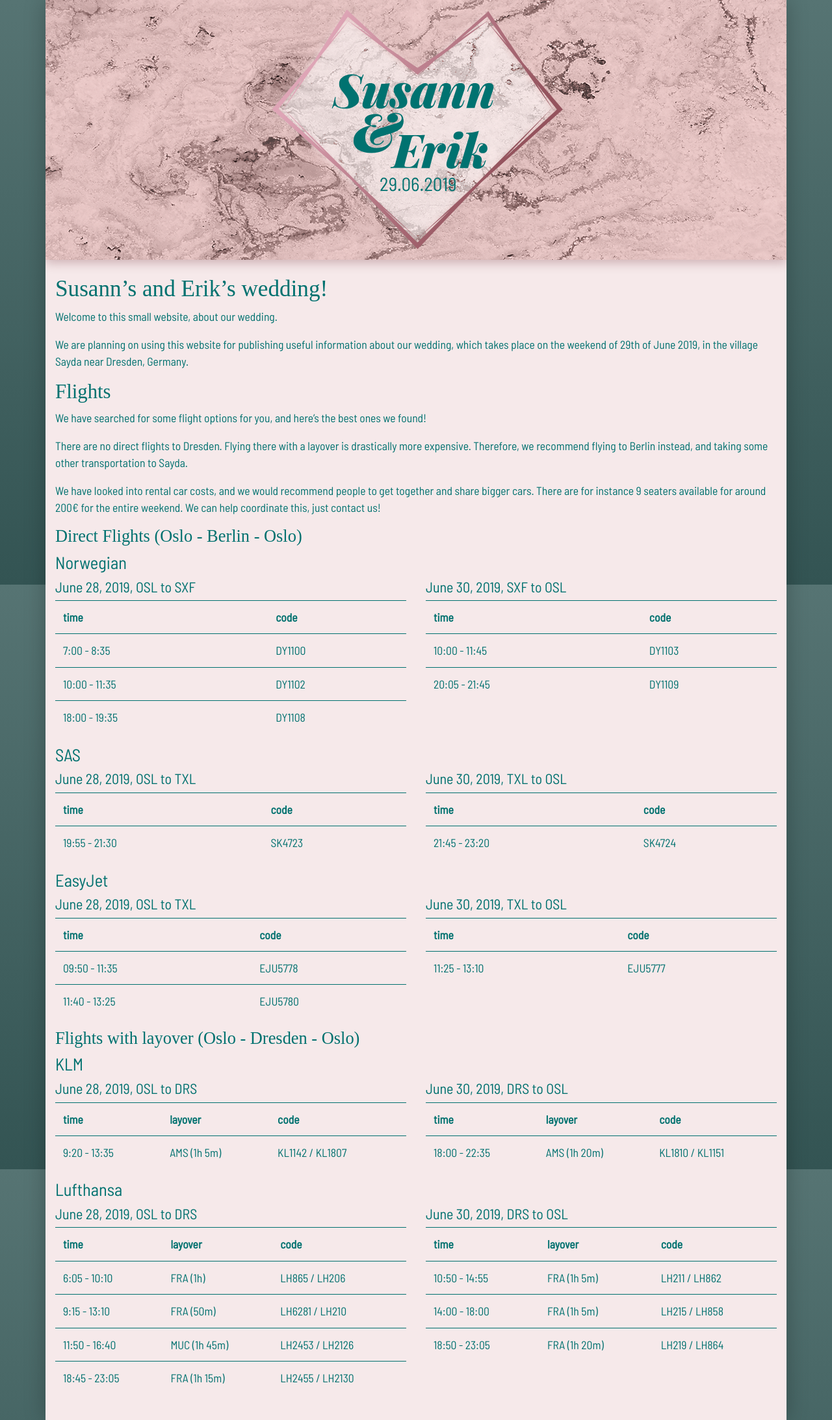
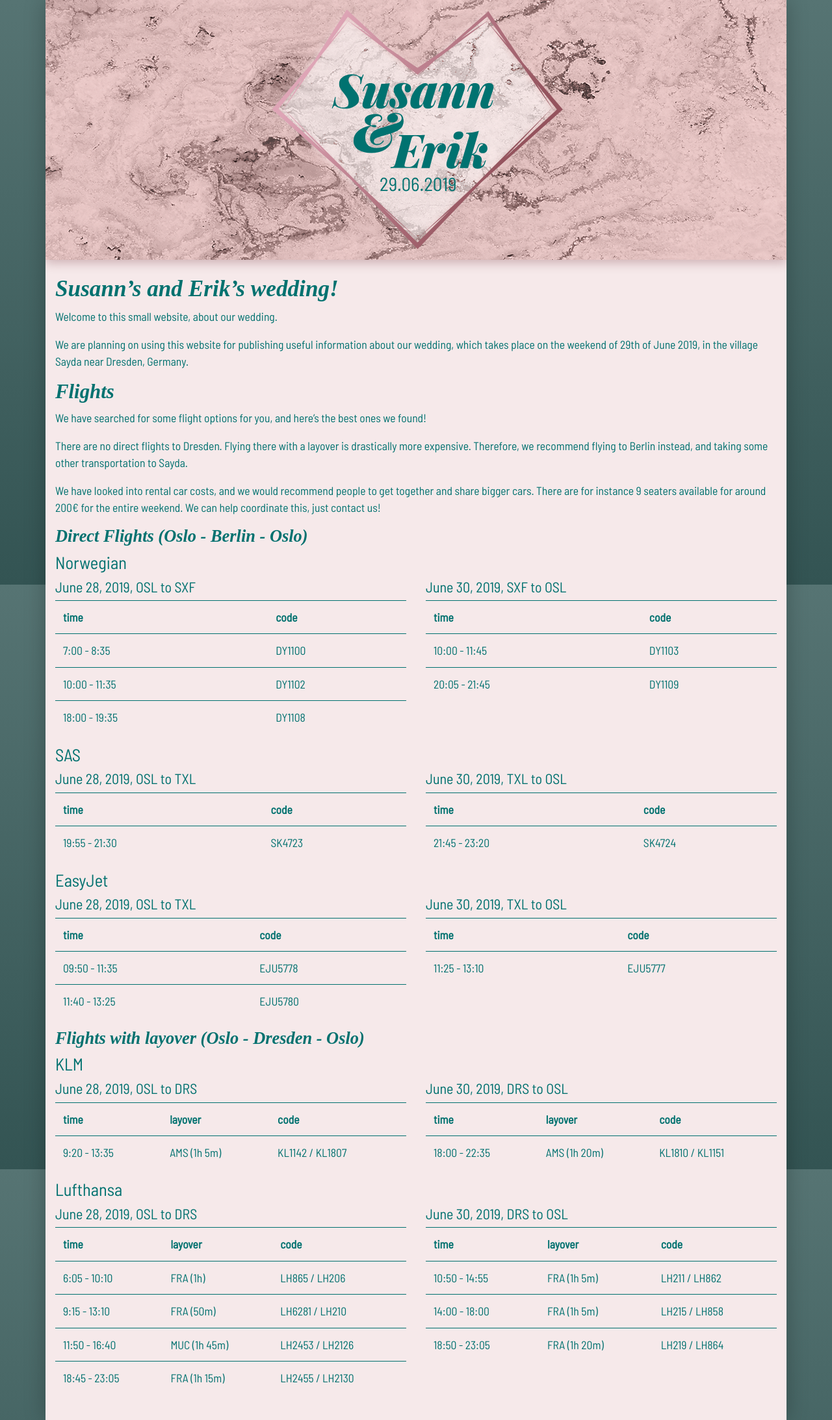
Before and after one commit to kusma/29-06-2019.com, a Jekyll site: the page built from index.md, in a window 1280 px wide. Shown: the whole page at 65% size. Built offline with Jekyll 4.4.1, drawn with Linux system fonts in a browser that asks for light colours; nearby versions of some CDN libraries; some web fonts are replaced.

Commit message:
provide a bit better fallback for playfair

```diff
--- a/css/screen.scss
+++ b/css/screen.scss
@@ -4,7 +4,7 @@
 $primary: #00716f;
 $shadow-color: #580e1a;
 $font-family-sans-serif: 'Barlow Semi Condensed', sans-serif;
-$font-family-serif: 'Playfair Display', serif;
+$font-family-serif: 'Playfair Display', 'Times New Roman', serif;
 
 $font-size-base: 1.1rem;
 
@@ -40,6 +40,8 @@
 
 h1, h2, h3 {
   font-family: $font-family-serif;
+  font-weight: 900;
+  font-style: italic;
 }
 
 .container {
```
